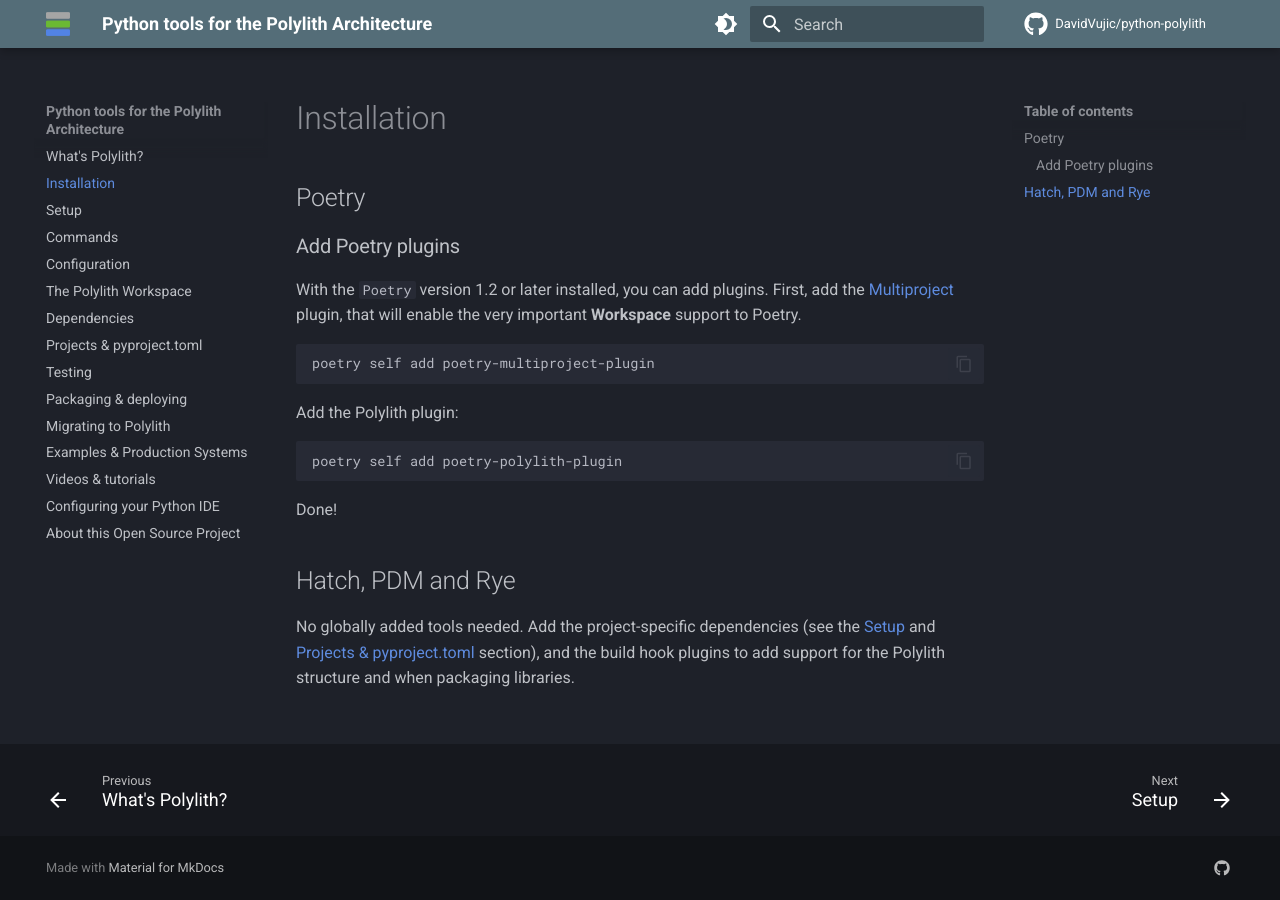
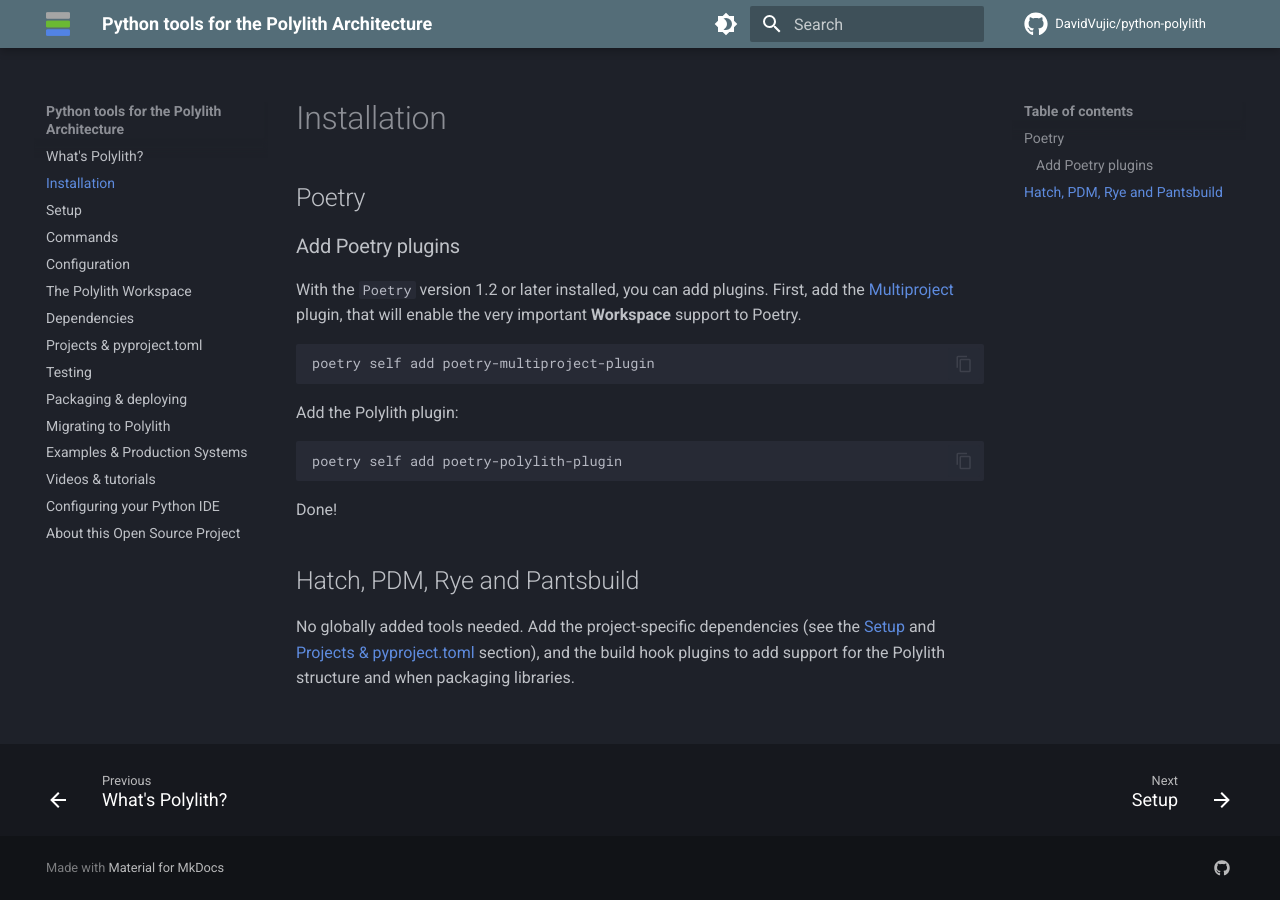
Before and after one commit to DavidVujic/python-polylith-docs, an MkDocs documentation site: the page built from docs/installation.md, in a window 1280 px wide. Built offline with MkDocs 1.6.1 and Material for MkDocs 9.7.7, drawn with Linux system fonts in a browser that asks for light colours; comment, search, counter and statistics services are not loaded.

```diff
--- a/docs/installation.md
+++ b/docs/installation.md
@@ -15,7 +15,7 @@
 
 Done!
 
-## Hatch, PDM and Rye
+## Hatch, PDM, Rye and Pantsbuild
 
 No globally added tools needed. Add the project-specific dependencies (see the [Setup](setup.md) and [Projects & pyproject.toml](projects.md) section),
 and the build hook plugins to add support for the Polylith structure and when packaging libraries.
```
